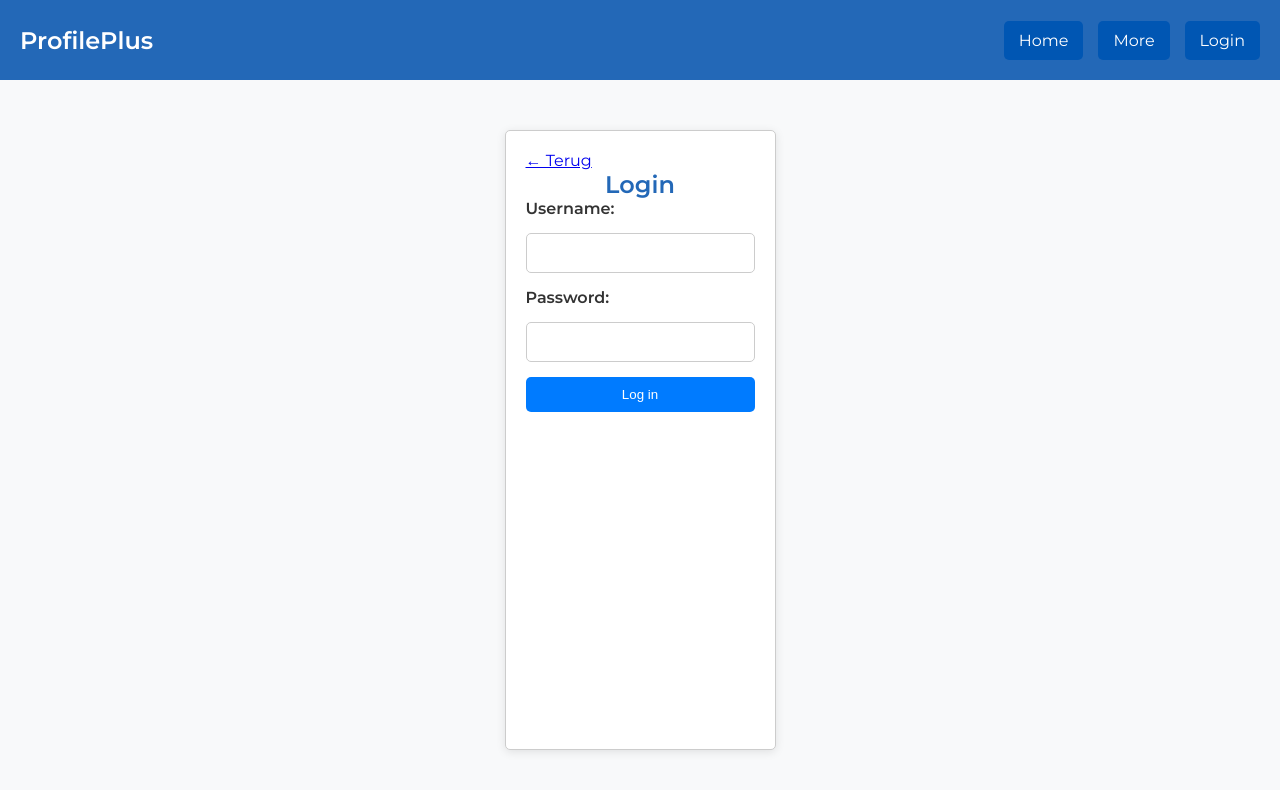
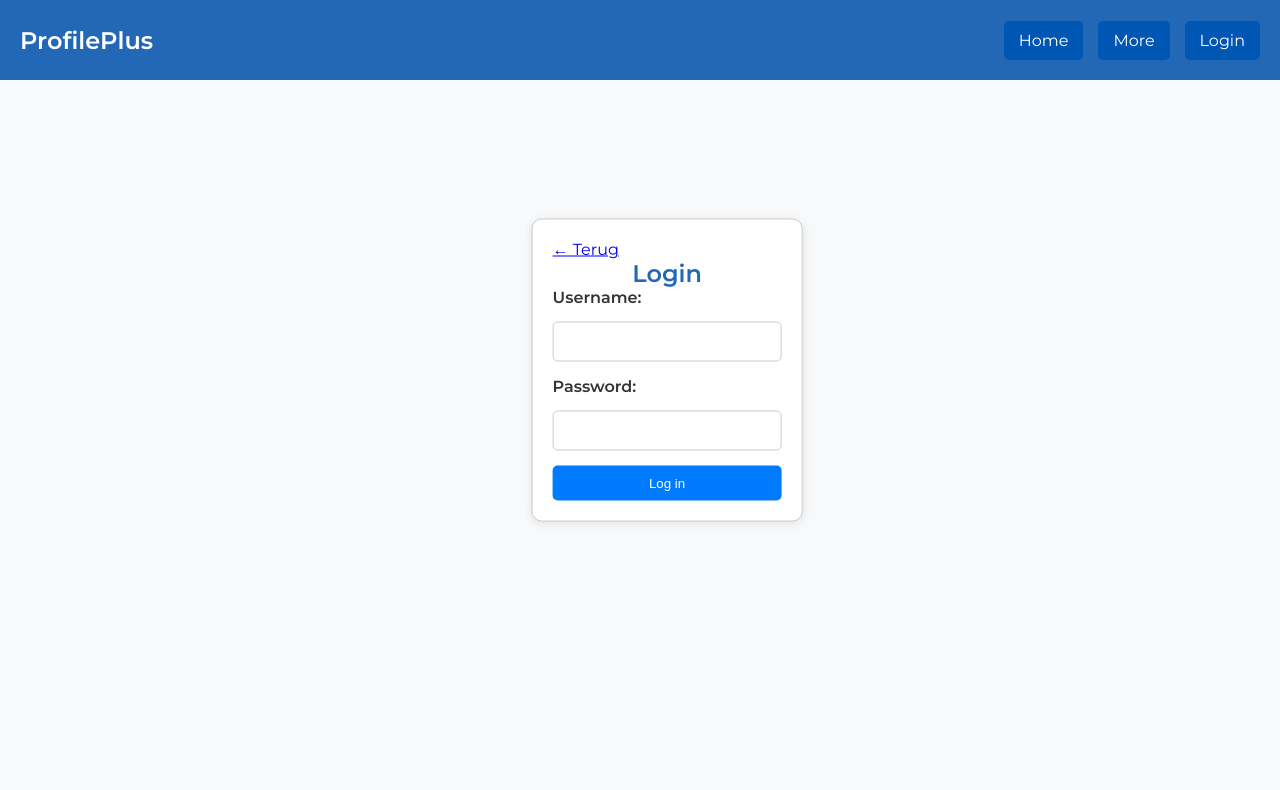
Before and after one commit to ebram101/front-end, a plain HTML site: page login.html in a window 1280 px wide. Drawn offline with Linux system fonts and the light colour scheme; no server answers.

Commit message:
centerd the login box

```diff
--- a/css/styles.css
+++ b/css/styles.css
@@ -215,12 +215,17 @@ button:hover {
 /* Login section styles */
 .login-section {
     border: 1px solid #ccc; /* Border around the login section */
-    border-radius: 5px; /* Rounded corners */
+    border-radius: 10px; /* Rounded corners */
     padding: 20px; /* Padding inside the section */
+    max-height: 350px;
     max-width: 350px; /* Set a max width for the login section */
     margin: 50px auto; /* Center the section horizontally and add margin on top */
     background-color: white; /* Background color */
     box-shadow: 0 2px 10px rgba(0, 0, 0, 0.1); /* Subtle shadow */
+    position: absolute;
+    top: 40%;
+    left: 50%;
+    transform: translate(-40%, -50%);
 }
 
 .login-header {
```
